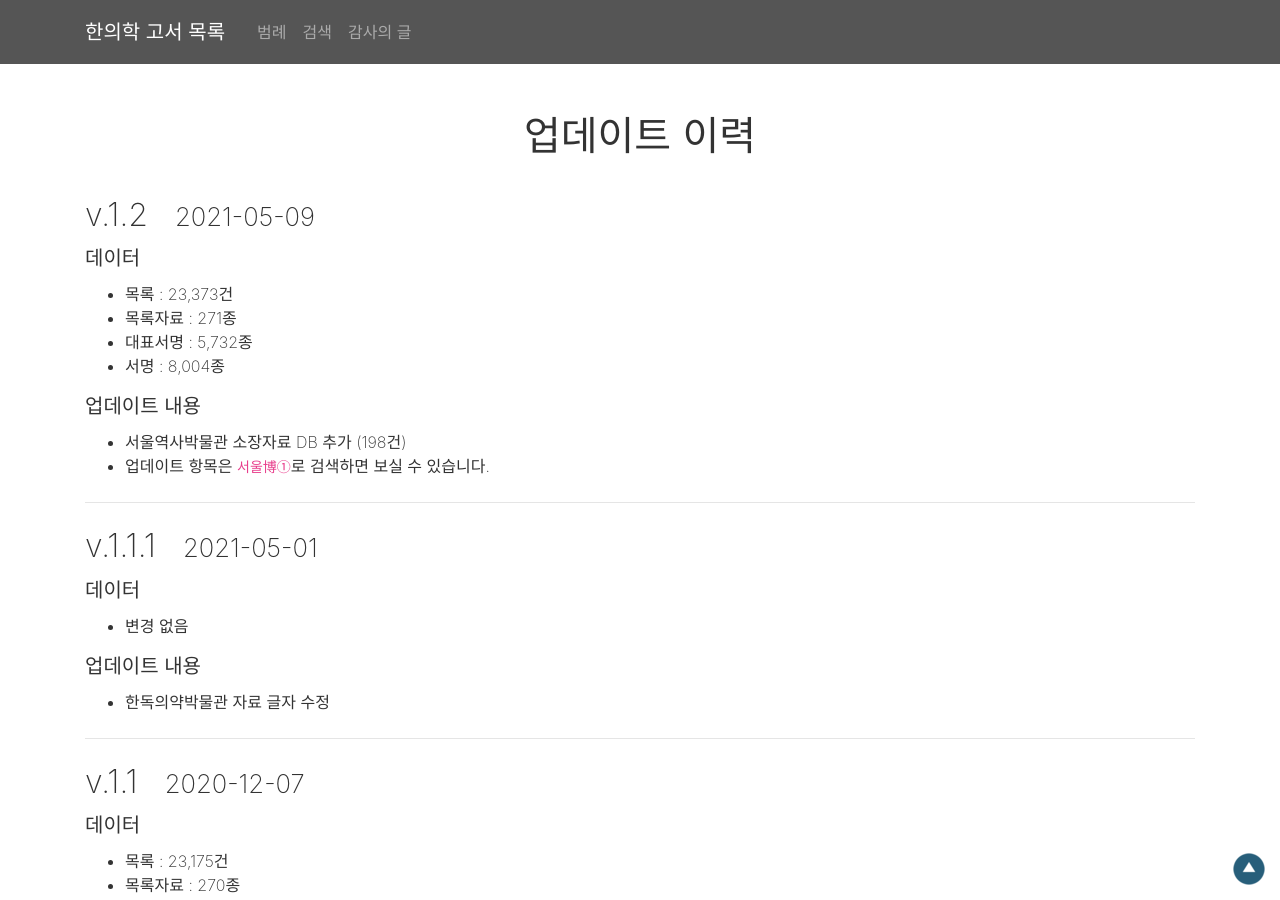
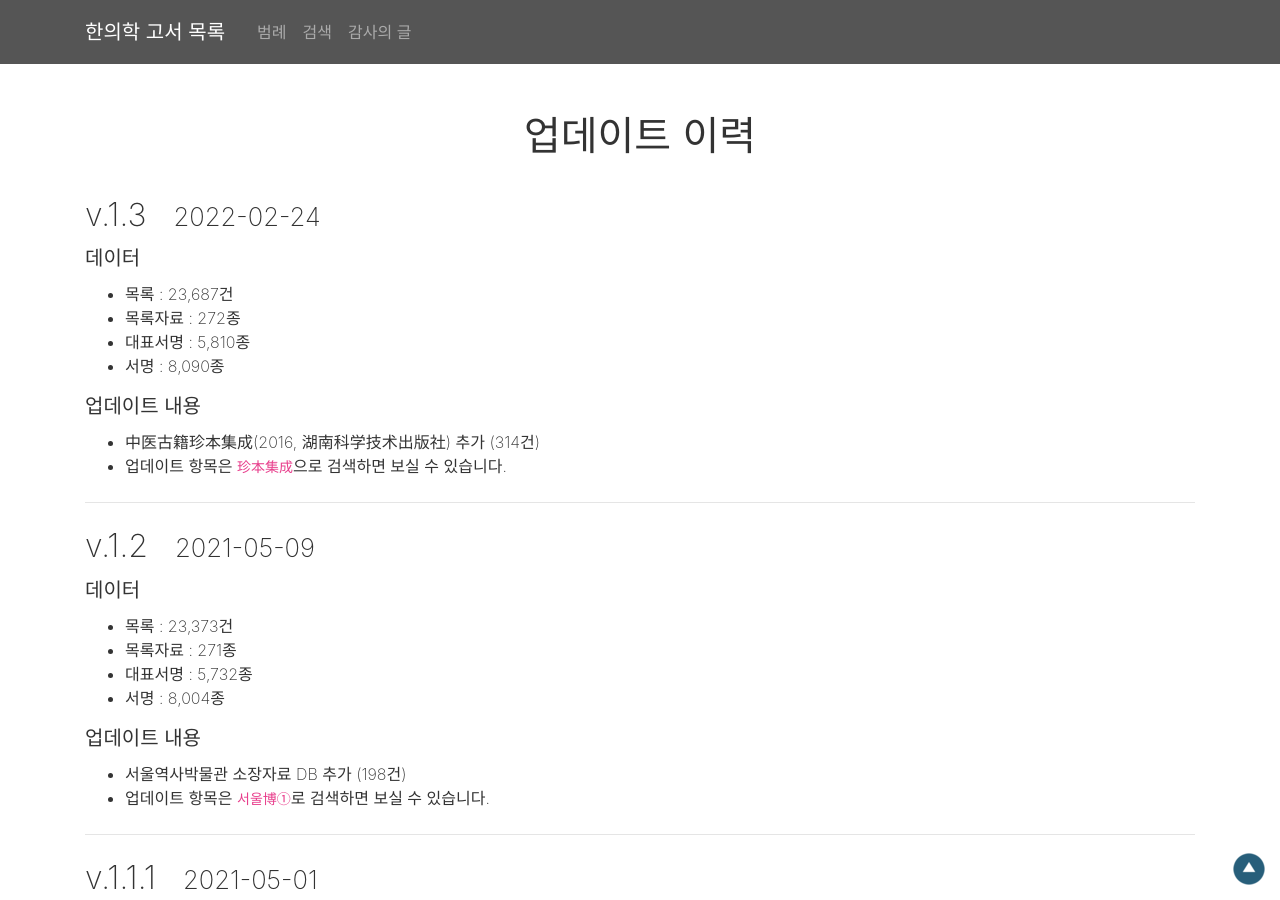
Before and after one commit to mediclassics-app/booklist, a Jekyll site: the page built from realese.md, in a window 1280 px wide and 900 px high. Built offline with Jekyll 4.4.1, drawn with Linux system fonts in a browser that asks for light colours.

Commit message:
중의고적진본집성 목록 추가

```diff
--- a/realese.md
+++ b/realese.md
@@ -12,6 +12,20 @@ title: "업데이트 이력"
 	</div>
 </div>
 
+
+## v.1.3&nbsp;&nbsp;&nbsp;<small>2022-02-24</small>
+
+##### 데이터
+- 목록 : 23,687건
+- 목록자료 : 272종
+- 대표서명 : 5,810종
+- 서명 : 8,090종
+
+##### 업데이트 내용
+- 中医古籍珍本集成(2016, 湖南科学技术出版社) 추가 (314건)
+- 업데이트 항목은 `珍本集成`으로 검색하면 보실 수 있습니다.
+
+* * *
 
 ## v.1.2&nbsp;&nbsp;&nbsp;<small>2021-05-09</small>
 
```
Also changed, not shown: legend.md (+1 -0 lines).
